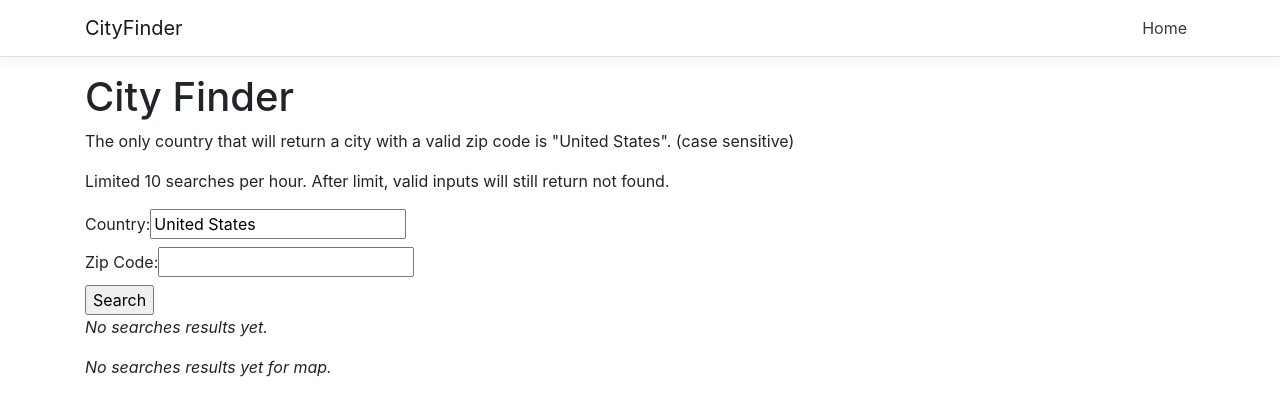
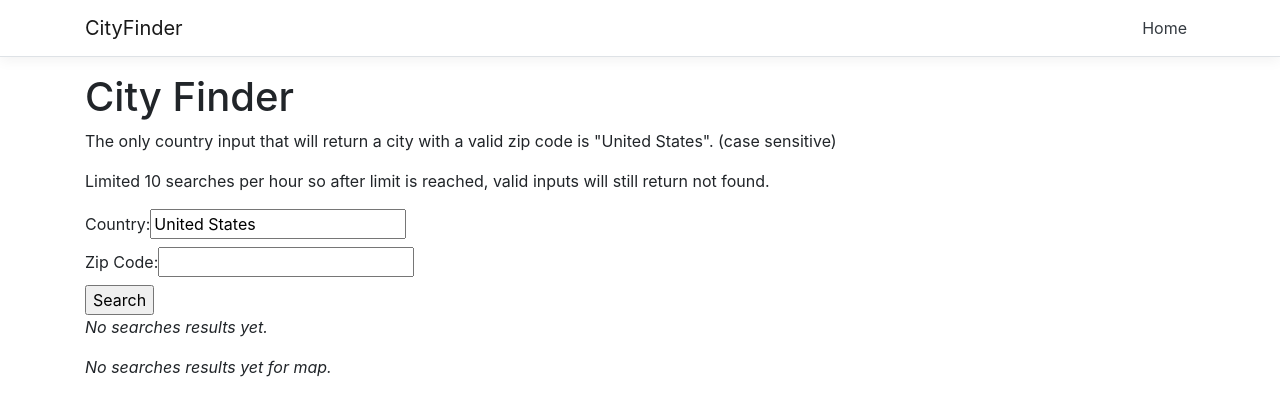
Before and after one commit to reddtoric/CityFinder, a React (Create React App) app in the folder CityFinder/ClientApp/: page / in a window 1280 px wide. Shown: the top 416 px of the page. Built offline with nearby package versions, Linux system fonts and the light colour scheme.

Commit message:
update readme

```diff
--- a/CityFinder/ClientApp/src/components/FetchData.js
+++ b/CityFinder/ClientApp/src/components/FetchData.js
@@ -68,8 +68,8 @@ export class FetchData extends Component {
         return (
             <div>
                 <h1 id="tabelLabel" >City Finder</h1>
-                <p>The only country that will return a city with a valid zip code is "United States". (case sensitive)</p>
-                <p>Limited 10 searches per hour. After limit, valid inputs will still return not found.</p>
+                <p>The only country input that will return a city with a valid zip code is "United States". (case sensitive)</p>
+                <p>Limited 10 searches per hour so after limit is reached, valid inputs will still return not found.</p>
                 <form onSubmit={this.handleSubmit} >
                     <label>
                         Country:
```
Also changed, not shown: 1 other file (tests, documents, lock files or other folders).
